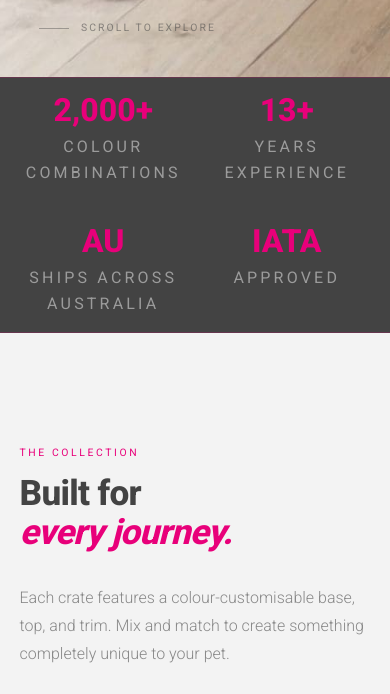
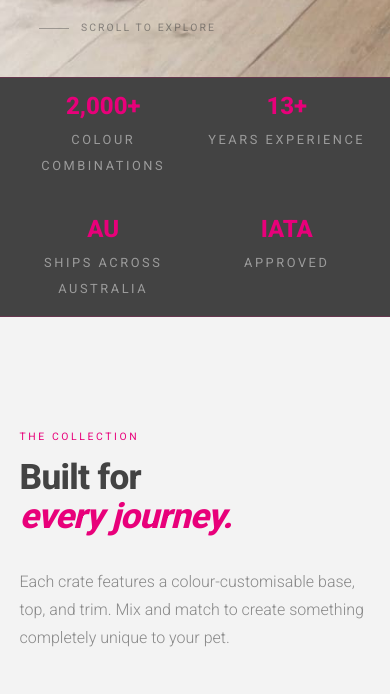
Before and after one commit to petexplorer-stack/petxplorer-site, a plain HTML site: page index.html in a window 390 px wide. Shown: the part 819-1513 px from the top of the page. Drawn offline with Linux system fonts and the light colour scheme.

Commit message:
Update index.html

```diff
--- a/index.html
+++ b/index.html
@@ -222,7 +222,7 @@
   .stat-item { text-align: center; }
   .stat-number {
     font-family: var(--sans);
-    font-size: clamp(2rem, 4vw, 3rem);
+    font-size: clamp(1.5rem, 4vw, 3rem);
     font-weight: 700;
     color: var(--hot-pink);
     display: block;
@@ -230,7 +230,7 @@
     margin-bottom: 0.5rem;
   }
   .stat-label {
-    font-size: 1rem;
+    font-size: 0.8rem;
     letter-spacing: 0.2em;
     text-transform: uppercase;
     color: rgba(243,243,243,0.5);
```
